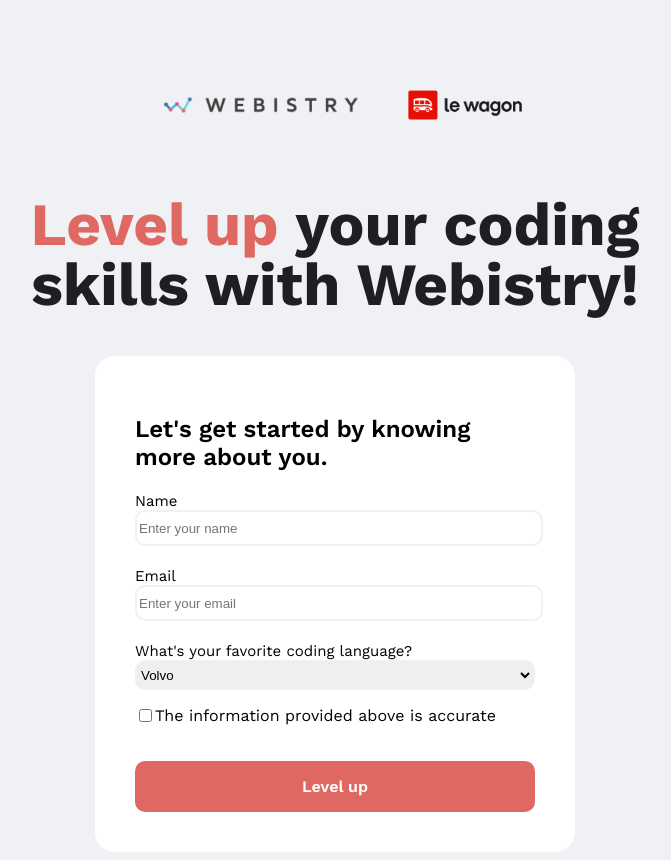
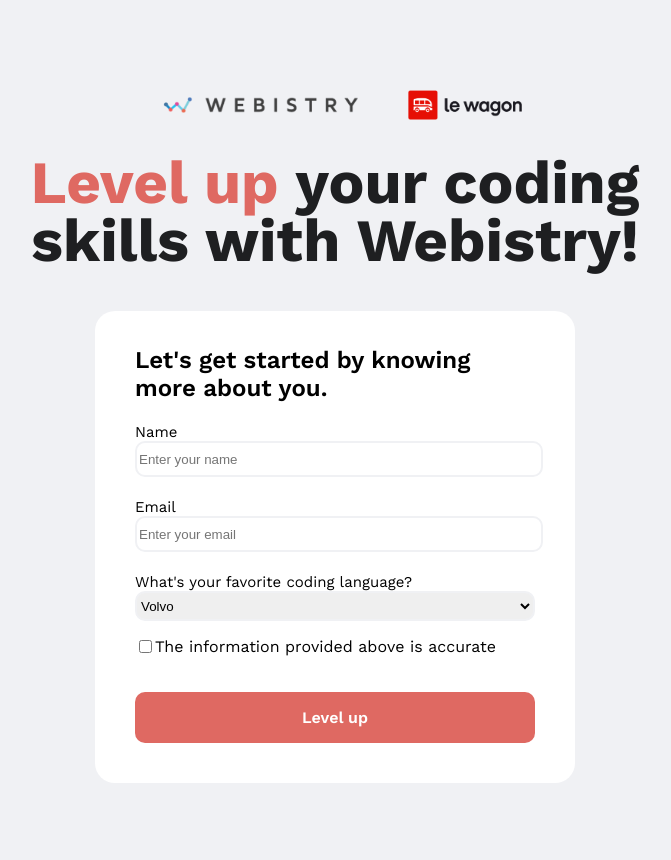
Before and after one commit to grantevari/webistry-exercise, a plain HTML site: page index.html in a window 1280 px wide. Shown: the whole page, without its empty margins (173-844 px from the left). After the commit the page ends 800 px from the top, so only its background shows below. Drawn offline with nearby package versions, Linux system fonts and the light colour scheme.

Commit message:
Refactored a bit. Must align properly next time.

```diff
--- a/style.css
+++ b/style.css
@@ -1,5 +1,6 @@
 h1 {
   font-size: 60px;
+  margin-top: -2px;
 }
 .background-color {
   background-color: #F0F1F4;
@@ -60,6 +61,7 @@ body {
 }
 .form-title {
   font-weight: 600;
+  margin-top: -5px;
 }
 .input {
   width: 100%;
```
